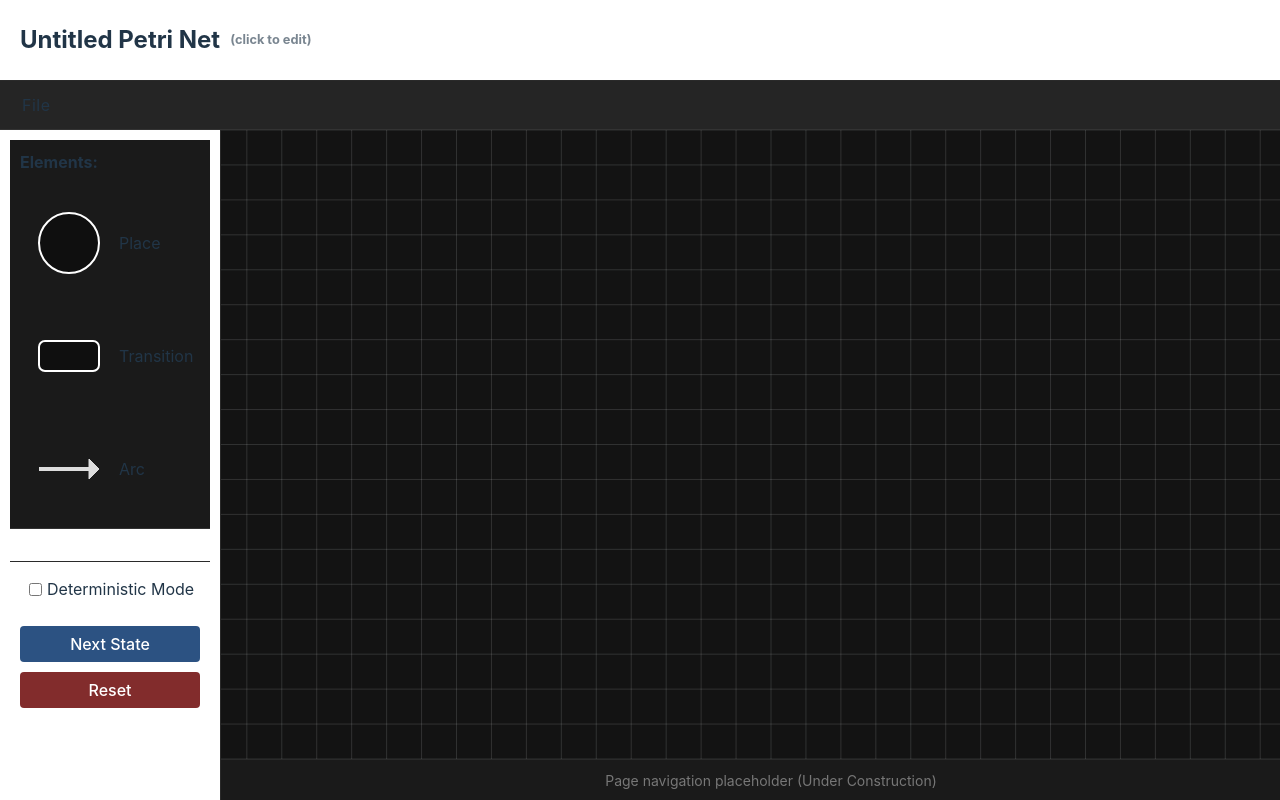
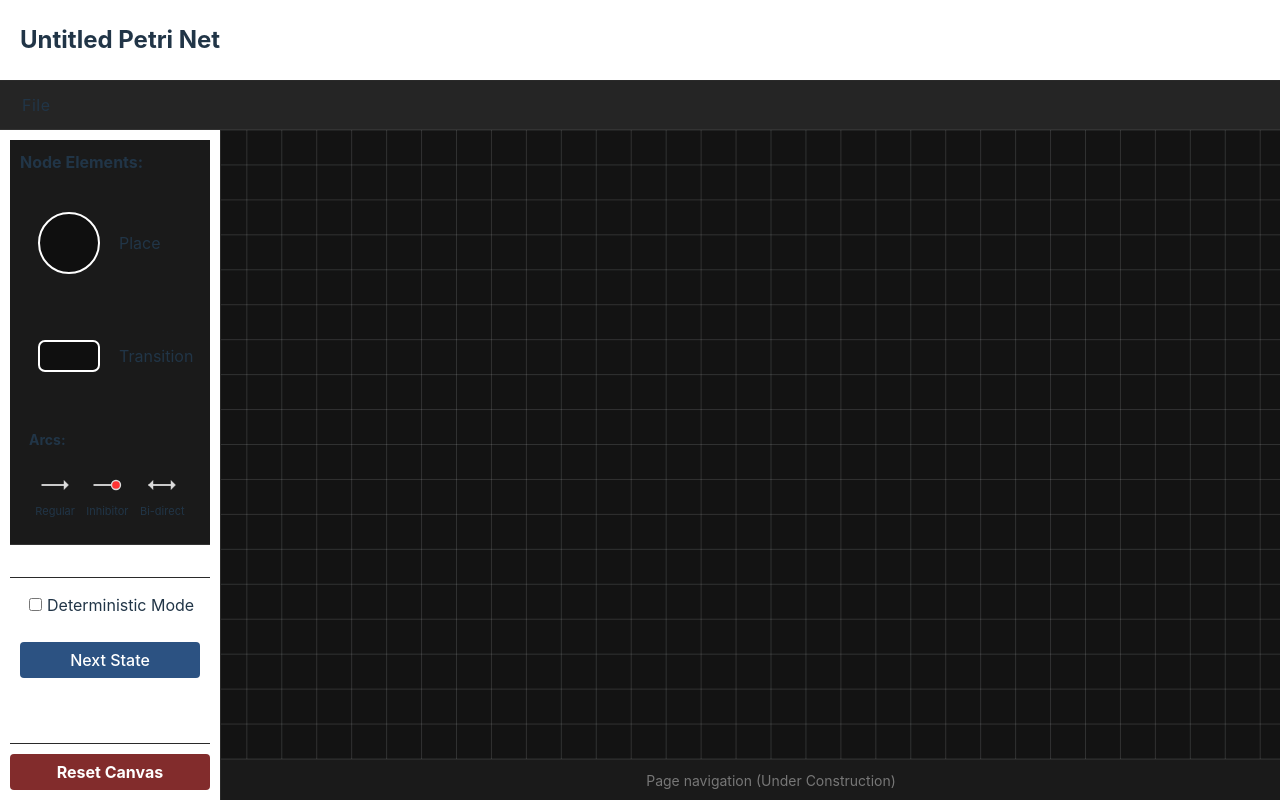
Before and after one commit to Joseph-Vanliew/MyPetri, a React (Vite) app in the folder frontend/: page / in a window 1280 px wide. Shown: the top 800 px of the page. Built offline with nearby package versions, Linux system fonts and the light colour scheme.

Commit message:
arc tooling has been made clearer for ease of use and more info when selecting an arc type

```diff
--- a/frontend/src/App.tsx
+++ b/frontend/src/App.tsx
@@ -158,7 +158,7 @@ export default function App() {
                 };
                 setArcs(prev => [...prev, newArc]);
 
-                // Optionally, update transitions if needed:
+                // Update transitions:
                 if (sourceId.startsWith('trans')) {
                     setTransitions(prev => prev.map(t =>
                         t.id === sourceId ? { ...t, arcIds: [...t.arcIds, newArc.id] } : t
@@ -557,14 +557,19 @@ export default function App() {
                     width: '200px',
                     borderRight: '1px solid #2a2a2a', // Lighter grey border
                     padding: '10px',
-                    flexShrink: 0 // Prevent sidebar from shrinking
+                    flexShrink: 0, // Prevent sidebar from shrinking
+                    display: 'flex',
+                    flexDirection: 'column'
                 }}>
+                    {/* Toolbar section */}
+                    <div style={{ flex: 'none' }}>
                         <Toolbar
                             selectedTool={selectedTool}
                             setSelectedTool={setSelectedTool}
                             arcType={arcType}
                             setArcType={setArcType}
                         />
+                    </div>
 
                     {/* Simulation controls */}
                     <div className="controls" style={{
@@ -592,7 +597,11 @@ export default function App() {
                             onMouseOut={(e) => {
                                 e.currentTarget.style.backgroundColor = 'transparent';
                             }}
-                            onClick={() => setDeterministicMode(!deterministicMode)}
+                            onClick={() => {
+                                const newValue = !deterministicMode;
+                                console.log("Setting deterministic mode to:", newValue);
+                                setDeterministicMode(newValue);
+                            }}
                             title="When enabled, you can choose which transition to fire when multiple are enabled"
                         >
                             <input
@@ -600,12 +609,28 @@ export default function App() {
                                 id="deterministic-mode"
                                 checked={deterministicMode}
                                 onChange={(e) => {
+                                    // This handler is now redundant since the parent div handles the click,
+                                    // keeping it for accessibility and direct checkbox interactions
                                     console.log("Setting deterministic mode to:", e.target.checked);
                                     setDeterministicMode(e.target.checked);
                                 }}
                                 style={{ marginRight: '5px', cursor: 'pointer' }}
+                                onClick={(e) => {
+                                    // Stop propagation to prevent double-toggling
+                                    e.stopPropagation();
+                                }}
                             />
-                            <label htmlFor="deterministic-mode" style={{ cursor: 'pointer' }}>Deterministic Mode</label>
+                            <label
+                                htmlFor="deterministic-mode"
+                                style={{ cursor: 'pointer' }}
+                                onClick={(e) => {
+                                    // Stop propagation to prevent double-toggling
+                                    // since clicking the label already triggers the checkbox
+                                    e.stopPropagation();
+                                }}
+                            >
+                                Deterministic Mode
+                            </label>
                         </div>
 
                         {/* Next State button with hover effect */}
@@ -632,18 +657,35 @@ export default function App() {
                             Next State
                         </button>
 
-                        {/* Reset button with hover effect */}
+                        {conflictResolutionMode && (
+                            <div style={{ marginTop: '10px', color: '#ff4d4d' }}>
+                                Select one transition to fire
+                            </div>
+                        )}
+                    </div>
+
+                    {/* Spacer to push reset button to bottom */}
+                    <div style={{ flex: '1' }}></div>
+
+                    {/* Reset button at the bottom of sidebar */}
+                    <div style={{
+                        marginTop: '10px',
+                        borderTop: '1px solid #2a2a2a',
+                        paddingTop: '10px'
+                    }}>
                         <button
                             onClick={handleReset}
                             className="reset-button"
                             style={{
+                                width: '100%',
                                 padding: '8px 12px',
                                 backgroundColor: '#822c2c',
                                 color: 'white',
                                 border: 'none',
                                 borderRadius: '4px',
                                 cursor: 'pointer',
-                                transition: 'background-color 0.2s ease'
+                                transition: 'background-color 0.2s ease',
+                                fontWeight: 'bold'
                             }}
                             onMouseOver={(e) => {
                                 e.currentTarget.style.backgroundColor = '#a43a3a';
@@ -653,14 +695,8 @@ export default function App() {
                             }}
                             title="Clear all elements from the canvas"
                         >
-                            Reset
+                            Reset Canvas
                         </button>
-
-                        {conflictResolutionMode && (
-                            <div style={{ marginTop: '10px', color: '#ff4d4d' }}>
-                                Select one transition to fire
-                            </div>
-                        )}
                     </div>
                 </div>
 
@@ -706,11 +742,12 @@ export default function App() {
                         display: 'flex',
                         alignItems: 'center',
                         justifyContent: 'center',
-                        backgroundColor: '#1a1a1a'
+                        backgroundColor: '#1a1a1a',
+                        padding: '0 15px'
                     }}>
-                        {/* Page Navigation Placeholder */}
+                        {/* Page Navigation */}
                         <div style={{ color: '#777', fontSize: '14px' }}>
-                            Page navigation placeholder (Under Construction)
+                            Page navigation (Under Construction)
                         </div>
                     </div>
                 </div>
--- a/frontend/src/components/EditableTitle.tsx
+++ b/frontend/src/components/EditableTitle.tsx
@@ -16,6 +16,9 @@ export const EditableTitle = forwardRef<EditableTitleRef, EditableTitleProps>(({
     const [hoverBackground, setHoverBackground] = useState('transparent');
     const [showNotification, setShowNotification] = useState(false);
     const inputRef = useRef<HTMLInputElement>(null);
+
+    // Default title constant
+    const DEFAULT_TITLE = "Untitled Petri Net";
 
     // Timer for notification
     const notificationTimerRef = useRef<number | null>(null);
@@ -40,7 +43,7 @@ export const EditableTitle = forwardRef<EditableTitleRef, EditableTitleProps>(({
         // Reset hover background when entering edit mode
         setHoverBackground('transparent');
         // Show notification when prompted to edit the title
-        if (title === "Untitled Petri Net") {
+        if (title === DEFAULT_TITLE) {
             setShowNotification(true);
             // Hide notification after 3 seconds
             if (notificationTimerRef.current) {
@@ -66,7 +69,10 @@ export const EditableTitle = forwardRef<EditableTitleRef, EditableTitleProps>(({
 
     const finishEditing = () => {
         setIsEditing(false);
-        onTitleChange(tempTitle);
+        // If the title is empty, revert to the default title
+        const finalTitle = tempTitle.trim() === '' ? DEFAULT_TITLE : tempTitle;
+        onTitleChange(finalTitle);
+        setTempTitle(finalTitle);
         setShowNotification(false);
     };
 
@@ -127,6 +133,7 @@ export const EditableTitle = forwardRef<EditableTitleRef, EditableTitleProps>(({
                             height: '40px',
                             boxSizing: 'border-box'
                         }}
+                        placeholder={DEFAULT_TITLE}
                     />
                 ) : (
                     // View mode
@@ -147,7 +154,6 @@ export const EditableTitle = forwardRef<EditableTitleRef, EditableTitleProps>(({
                             opacity: 0.6,
                             verticalAlign: 'middle'
                         }}>
-                            (click to edit)
                         </span>
                     </h2>
                 )}
--- a/frontend/src/components/Toolbar.tsx
+++ b/frontend/src/components/Toolbar.tsx
@@ -26,7 +26,7 @@ export const Toolbar = ({
             gap: '15px'
         }}>
             <div className="elements-label" style={{ marginBottom: '5px', fontWeight: 'bold' }}>
-                Elements:
+                Node Elements:
             </div>
 
             {/* Place button with hover effect and tooltip */}
@@ -121,41 +121,58 @@ export const Toolbar = ({
                 <span style={{ fontSize: '16px' }}>Transition</span>
             </div>
 
-            {/* Arc button with hover effect and tooltip */}
+            {/* Arc section with integrated type selection and guidance */}
+            <div style={{
+                display: 'flex',
+                flexDirection: 'column',
+                gap: '10px',
+                padding: '8px',
+                borderRadius: '4px',
+                backgroundColor: selectedTool === 'ARC' ? '#333' : 'transparent',
+                border: selectedTool === 'ARC' ? '1px solid #555' : '1px solid transparent',
+                transition: 'background-color 0.2s ease'
+            }}>
+                {/* Arcs label */}
+                <div style={{ fontWeight: 'bold', marginBottom: '2px', fontSize: '14px' }}>
+                    Arcs:
+                </div>
+
+                {/* Arc type buttons */}
+                <div style={{
+                    display: 'flex',
+                    alignItems: 'center',
+                    justifyContent: 'space-between',
+                    width: '100%'
+                }}>
+                    {/* Regular Arc */}
                     <div
-                className={`toolbar-item ${selectedTool === 'ARC' ? 'active' : ''}`}
-                onClick={() => setSelectedTool('ARC')}
-                draggable
-                onDragStart={(e) => {
-                    e.dataTransfer.setData('application/petri-item', 'ARC');
-                    e.dataTransfer.setData('application/petri-arctype', arcType);
+                        onClick={() => {
+                            setArcType('REGULAR');
+                            setSelectedTool('ARC');
                         }}
                         style={{
                             display: 'flex',
+                            flexDirection: 'column',
                             alignItems: 'center',
-                    padding: '8px',
+                            padding: '4px',
                             borderRadius: '4px',
                             cursor: 'pointer',
-                    backgroundColor: selectedTool === 'ARC' ? '#333' : 'transparent',
-                    border: selectedTool === 'ARC' ? '1px solid #555' : '1px solid transparent',
-                    transition: 'background-color 0.2s ease'
+                            backgroundColor: selectedTool === 'ARC' && arcType === 'REGULAR' ? '#444' : 'transparent',
+                            border: selectedTool === 'ARC' && arcType === 'REGULAR' ? '1px solid #666' : '1px solid transparent',
+                            transition: 'background-color 0.2s ease',
+                            width: '48px'
                         }}
                         onMouseOver={(e) => {
-                    if (selectedTool !== 'ARC') {
                             e.currentTarget.style.backgroundColor = '#2a2a2a';
-                    }
                         }}
                         onMouseOut={(e) => {
-                    if (selectedTool !== 'ARC') {
+                            if (!(selectedTool === 'ARC' && arcType === 'REGULAR')) {
                                 e.currentTarget.style.backgroundColor = 'transparent';
                             }
                         }}
-                title={`Add an ${arcType.toLowerCase()} arc (connects places and transitions)`}
+                        title="Regular Arc: Connects Places to Transitions or Transitions to Places"
                     >
-                <div style={{ width: '80px', height: '80px', position: 'relative', marginRight: '10px' }}>
-                    <svg width="80" height="80" viewBox="0 0 80 80">
-                        {arcType === 'REGULAR' && (
-                            <>
+                        <svg width="36" height="36" viewBox="0 0 80 80">
                             <line
                                 x1="10"
                                 y1="40"
@@ -169,10 +186,39 @@ export const Toolbar = ({
                                 fill="#ddd"
                                 stroke="#ddd"
                             />
-                            </>
-                        )}
-                        {arcType === 'INHIBITOR' && (
-                            <>
+                        </svg>
+                        <span style={{ fontSize: '11px' }}>Regular</span>
+                    </div>
+
+                    {/* Inhibitor Arc */}
+                    <div
+                        onClick={() => {
+                            setArcType('INHIBITOR');
+                            setSelectedTool('ARC');
+                        }}
+                        style={{
+                            display: 'flex',
+                            flexDirection: 'column',
+                            alignItems: 'center',
+                            padding: '4px',
+                            borderRadius: '4px',
+                            cursor: 'pointer',
+                            backgroundColor: selectedTool === 'ARC' && arcType === 'INHIBITOR' ? '#444' : 'transparent',
+                            border: selectedTool === 'ARC' && arcType === 'INHIBITOR' ? '1px solid #666' : '1px solid transparent',
+                            transition: 'background-color 0.2s ease',
+                            width: '48px'
+                        }}
+                        onMouseOver={(e) => {
+                            e.currentTarget.style.backgroundColor = '#2a2a2a';
+                        }}
+                        onMouseOut={(e) => {
+                            if (!(selectedTool === 'ARC' && arcType === 'INHIBITOR')) {
+                                e.currentTarget.style.backgroundColor = 'transparent';
+                            }
+                        }}
+                        title="Inhibitor Arc: Prevents transition from firing when place has tokens"
+                    >
+                        <svg width="36" height="36" viewBox="0 0 80 80">
                             <line
                                 x1="10"
                                 y1="40"
@@ -189,10 +235,39 @@ export const Toolbar = ({
                                 stroke="#ddd"
                                 strokeWidth="3"
                             />
-                            </>
-                        )}
-                        {arcType === 'BIDIRECTIONAL' && (
-                            <>
+                        </svg>
+                        <span style={{ fontSize: '11px' }}>Inhibitor</span>
+                    </div>
+
+                    {/* Bidirectional Arc */}
+                    <div
+                        onClick={() => {
+                            setArcType('BIDIRECTIONAL');
+                            setSelectedTool('ARC');
+                        }}
+                        style={{
+                            display: 'flex',
+                            flexDirection: 'column',
+                            alignItems: 'center',
+                            padding: '4px',
+                            borderRadius: '4px',
+                            cursor: 'pointer',
+                            backgroundColor: selectedTool === 'ARC' && arcType === 'BIDIRECTIONAL' ? '#444' : 'transparent',
+                            border: selectedTool === 'ARC' && arcType === 'BIDIRECTIONAL' ? '1px solid #666' : '1px solid transparent',
+                            transition: 'background-color 0.2s ease',
+                            width: '54px'
+                        }}
+                        onMouseOver={(e) => {
+                            e.currentTarget.style.backgroundColor = '#2a2a2a';
+                        }}
+                        onMouseOut={(e) => {
+                            if (!(selectedTool === 'ARC' && arcType === 'BIDIRECTIONAL')) {
+                                e.currentTarget.style.backgroundColor = 'transparent';
+                            }
+                        }}
+                        title="Bidirectional Arc: Works in both directions between Places and Transitions"
+                    >
+                        <svg width="36" height="36" viewBox="0 0 80 80">
                             <line
                                 x1="10"
                                 y1="40"
@@ -211,44 +286,58 @@ export const Toolbar = ({
                                 fill="#ddd"
                                 stroke="#ddd"
                             />
-                            </>
-                        )}
                         </svg>
+                        <span style={{ fontSize: '11px', whiteSpace: 'nowrap' }}>Bi-direct</span>
                     </div>
-                <span style={{ fontSize: '16px' }}>Arc</span>
                 </div>
 
-            {/* Arc type selector with hover effect */}
+                {/* Connection guidance */}
                 {selectedTool === 'ARC' && (
-                <div style={{ marginLeft: '10px', marginTop: '5px' }}>
-                    <select
-                        value={arcType}
-                        onChange={(e) => setArcType(e.target.value as UIArc['type'])}
-                        style={{
-                            width: '100%',
-                            padding: '8px',
-                            backgroundColor: '#333',
-                            color: 'white',
-                            border: '1px solid #555',
+                    <div style={{
+                        fontSize: '12px',
+                        backgroundColor: '#222',
+                        padding: '6px',
                         borderRadius: '3px',
-                            fontSize: '16px',
-                            cursor: 'pointer',
-                            transition: 'background-color 0.2s ease'
-                        }}
-                        onMouseOver={(e) => {
-                            e.currentTarget.style.backgroundColor = '#444';
-                        }}
-                        onMouseOut={(e) => {
-                            e.currentTarget.style.backgroundColor = '#333';
-                        }}
-                        title="Select the type of arc to create"
-                    >
-                        <option value="REGULAR">Regular</option>
-                        <option value="INHIBITOR">Inhibitor</option>
-                        <option value="BIDIRECTIONAL">Bidirectional</option>
-                    </select>
+                        marginTop: '5px'
+                    }}>
+                        {arcType === 'INHIBITOR' ? (
+                            <div>
+                                <div style={{ fontWeight: 'bold', marginBottom: '3px' }}>Inhibitor Arc</div>
+                                <div>
+                                    <span style={{ color: '#4299e1' }}>Place</span> → <span style={{ color: '#f56565' }}>Transition</span> only
+                                </div>
+                                <div style={{ fontSize: '11px', color: '#a0aec0', marginTop: '3px' }}>
+                                    Prevents firing when place has tokens
+                                </div>
+                            </div>
+                        ) : arcType === 'BIDIRECTIONAL' ? (
+                            <div>
+                                <div style={{ fontWeight: 'bold', marginBottom: '3px' }}>
+                                    Bidirectional Arc
+                                </div>
+                                <div>
+                                    <span style={{ color: '#4299e1' }}>Place</span> ↔ <span style={{ color: '#f56565' }}>Transition</span>
+                                </div>
+                            </div>
+                        ) : (
+                            <div>
+                                <div style={{ fontWeight: 'bold', marginBottom: '3px' }}>
+                                    Regular Arc
+                                </div>
+                                <div style={{ marginBottom: '2px' }}>
+                                    <span style={{ color: '#4299e1' }}>Place</span> → <span style={{ color: '#f56565' }}>Transition</span>
+                                </div>
+                                <div>
+                                    <span style={{ color: '#f56565' }}>Transition</span> → <span style={{ color: '#4299e1' }}>Place</span>
+                                </div>
+                            </div>
+                        )}
+                        <div style={{ fontSize: '11px', fontStyle: 'italic', marginTop: '5px' }}>
+                            Click source, then target
+                        </div>
                     </div>
                 )}
             </div>
+        </div>
     );
 };
```
Lines whose indentation alone changed are shown as unchanged.
